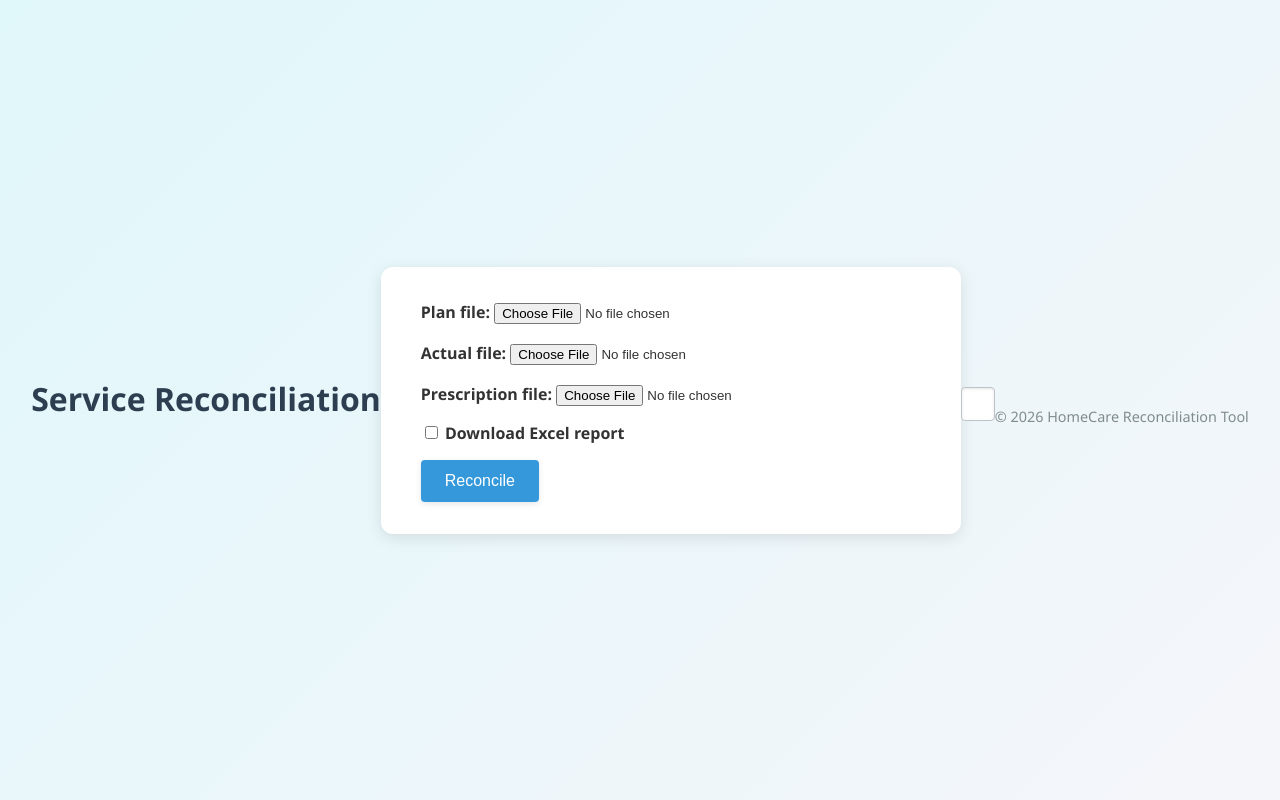
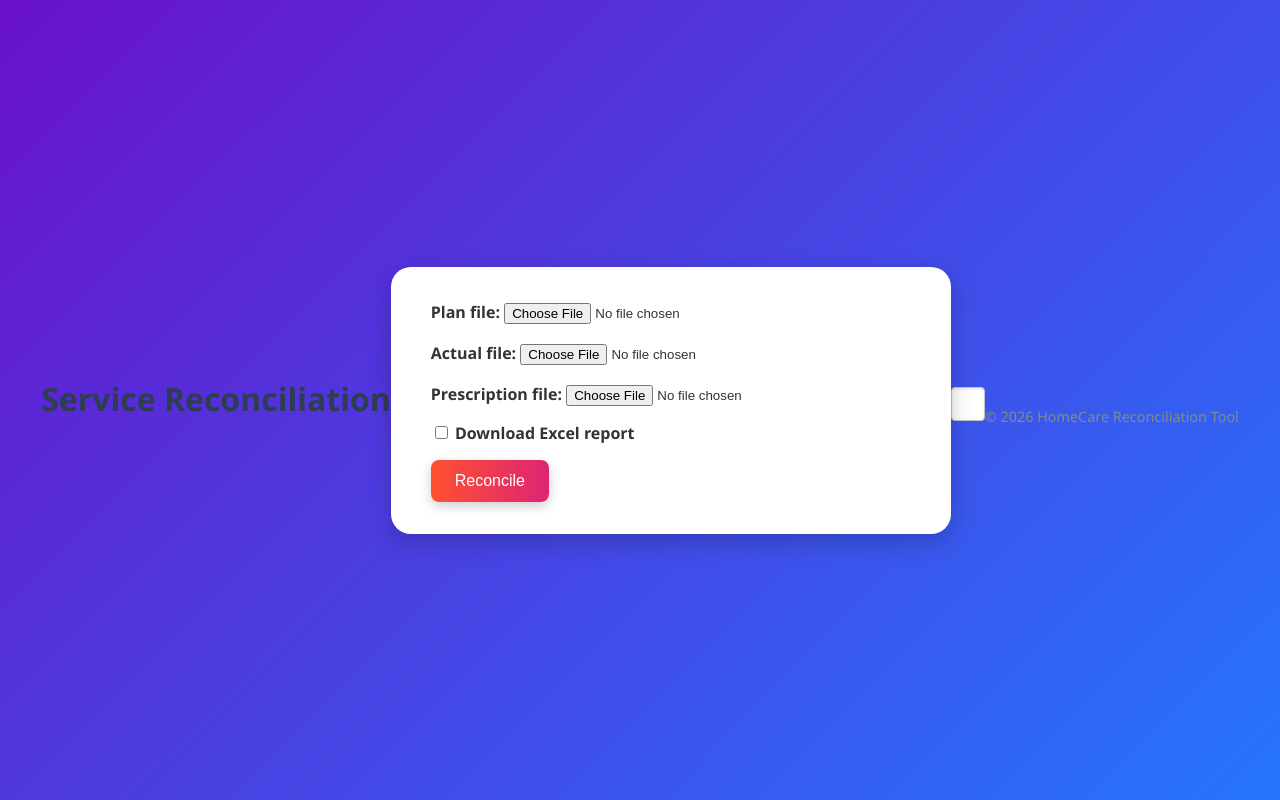
Before and after one commit to juanfelipe-dev/HelvetiCare-Reconcile, a FastAPI app: page / in a window 1280 px wide. Run offline with FastAPI, Linux system fonts and the light colour scheme.

Commit message:
updated css style

```diff
--- a/app/static/styles.css
+++ b/app/static/styles.css
@@ -2,7 +2,8 @@ body {
     font-family: "Segoe UI", Tahoma, Geneva, Verdana, sans-serif;
     margin: 0;
     padding: 0;
-    background: linear-gradient(135deg, #e0f7fa 0%, #f5f6fa 100%);
+    /* purple-blue gradient background like screenshot */
+    background: linear-gradient(135deg, #6a11cb 0%, #2575fc 100%);
     color: #333;
     display: flex;
     justify-content: center;
@@ -19,15 +20,16 @@ h1 {
 form {
     background: #ffffff;
     padding: 2rem 2.5rem;
-    border-radius: 12px;
-    box-shadow: 0 4px 16px rgba(0,0,0,0.1);
+    border-radius: 20px;
+    box-shadow: 0 8px 24px rgba(0,0,0,0.2);
     width: 100%;
-    max-width: 500px;
+    max-width: 480px;
     transition: transform 0.3s ease, box-shadow 0.3s ease;
+    position: relative;
 }
 form:hover {
-    transform: translateY(-3px);
-    box-shadow: 0 6px 20px rgba(0,0,0,0.15);
+    transform: translateY(-5px);
+    box-shadow: 0 10px 30px rgba(0,0,0,0.25);
 }
 
 form div {
@@ -44,19 +46,19 @@ input[type=file] {
 }
 
 button {
-    background: #3498db;
+    background: linear-gradient(90deg, #ff512f 0%, #dd2476 100%);
     color: #fff;
     border: none;
     padding: 0.75rem 1.5rem;
-    border-radius: 4px;
+    border-radius: 8px;
     cursor: pointer;
     font-size: 1rem;
-    box-shadow: 0 2px 6px rgba(0,0,0,0.1);
+    box-shadow: 0 4px 12px rgba(0,0,0,0.2);
     transition: background 0.25s ease, transform 0.2s ease;
 }
 
 button:hover {
-    background: #2980b9;
+    background: linear-gradient(90deg, #dd2476 0%, #ff512f 100%);
     transform: translateY(-2px);
 }
 
@@ -90,6 +92,35 @@ footer {
     color: #7f8c8d;
 }
 
+/* dropzone style added */
+.dropzone {
+    border: 2px dashed #aaa;
+    border-radius: 12px;
+    padding: 2rem;
+    text-align: center;
+    cursor: pointer;
+    transition: background 0.2s ease, border-color 0.2s ease;
+    color: #555;
+    margin-bottom: 1rem;
+}
+
+.dropzone:hover {
+    background: #f9f9f9;
+    border-color: #888;
+}
+
+.dropzone.dragover {
+    background: #eef;
+    border-color: #66f;
+}
+
+.dropzone i {
+    display: block;
+    font-size: 2.5rem;
+    margin-bottom: 0.5rem;
+}
+
+/* responsive tweaks */
 @media (max-width: 600px) {
     form {
         padding: 1.5rem 1rem;
```
